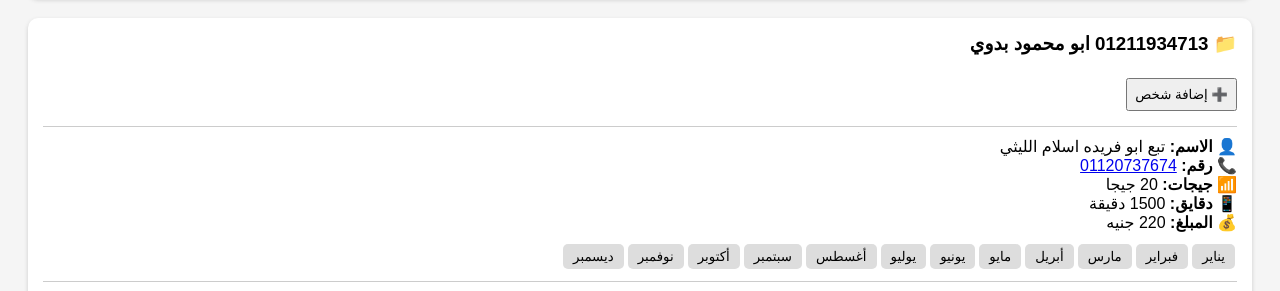
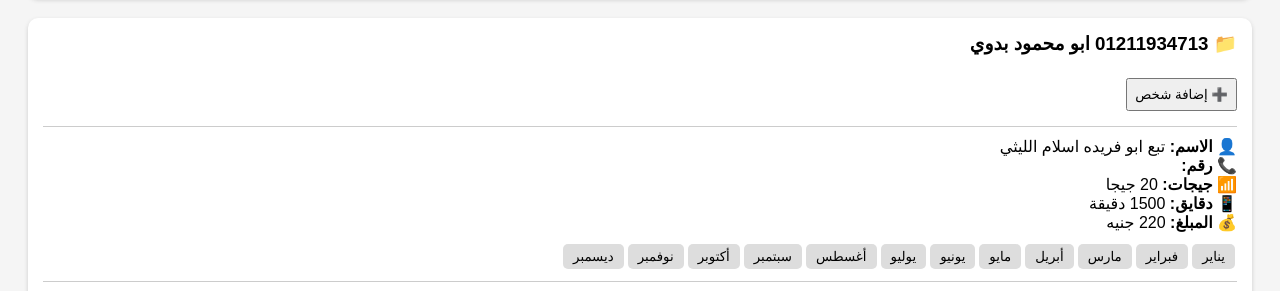
Before and after one commit to mo723985/pampo-etis, a plain HTML site: page login.html in a window 1280 px wide. Shown: the part 10020-10311 px from the top of the page. Drawn offline with Linux system fonts and the light colour scheme.

Commit message:
Update login.html

```diff
--- a/login.html
+++ b/login.html
@@ -275,7 +275,7 @@
   {
     name: " 01211934713 ابو محمود بدوي",
     people: [
-      { name: "تبع ابو فريده اسلام الليثي", phone: "01120737674", gigas: 20, minutes: 1500, amount: 220, paidMonths: [] },
+      { name: "تبع ابو فريده اسلام الليثي", phone: "", gigas: 20, minutes: 1500, amount: 220, paidMonths: [] },
       { name: "الحزين تبع اسلام الليثي", phone: "01007820519", gigas: 35, minutes: 1500, amount: 340, paidMonths: [] },
       { name: "ابو شروق تبع اسلام الليثي", phone: "01118870875", gigas: 35, minutes: 1500, amount: 340, paidMonths: [] },
       { name: "ولید محجوبه", phone: "01142520529", gigas: 25, minutes: 1500, amount: 260, paidMonths: [] },
```
